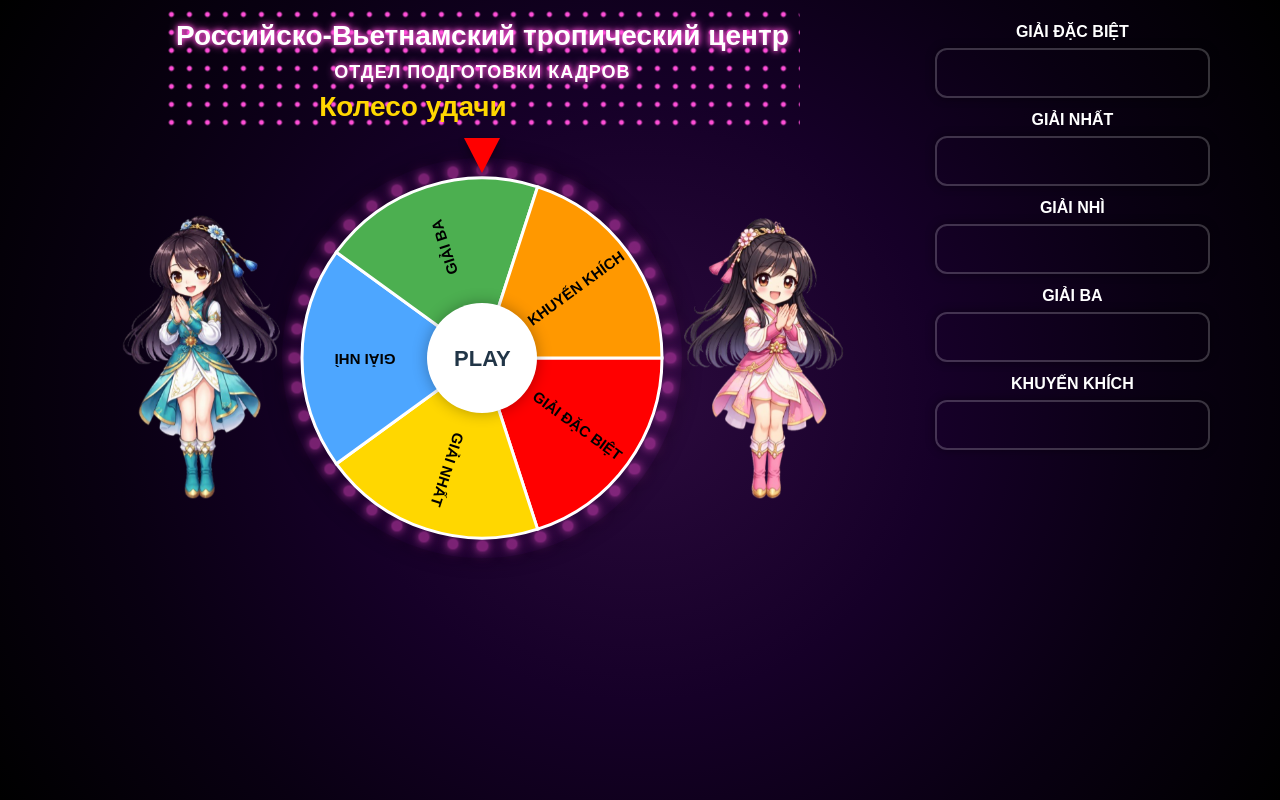
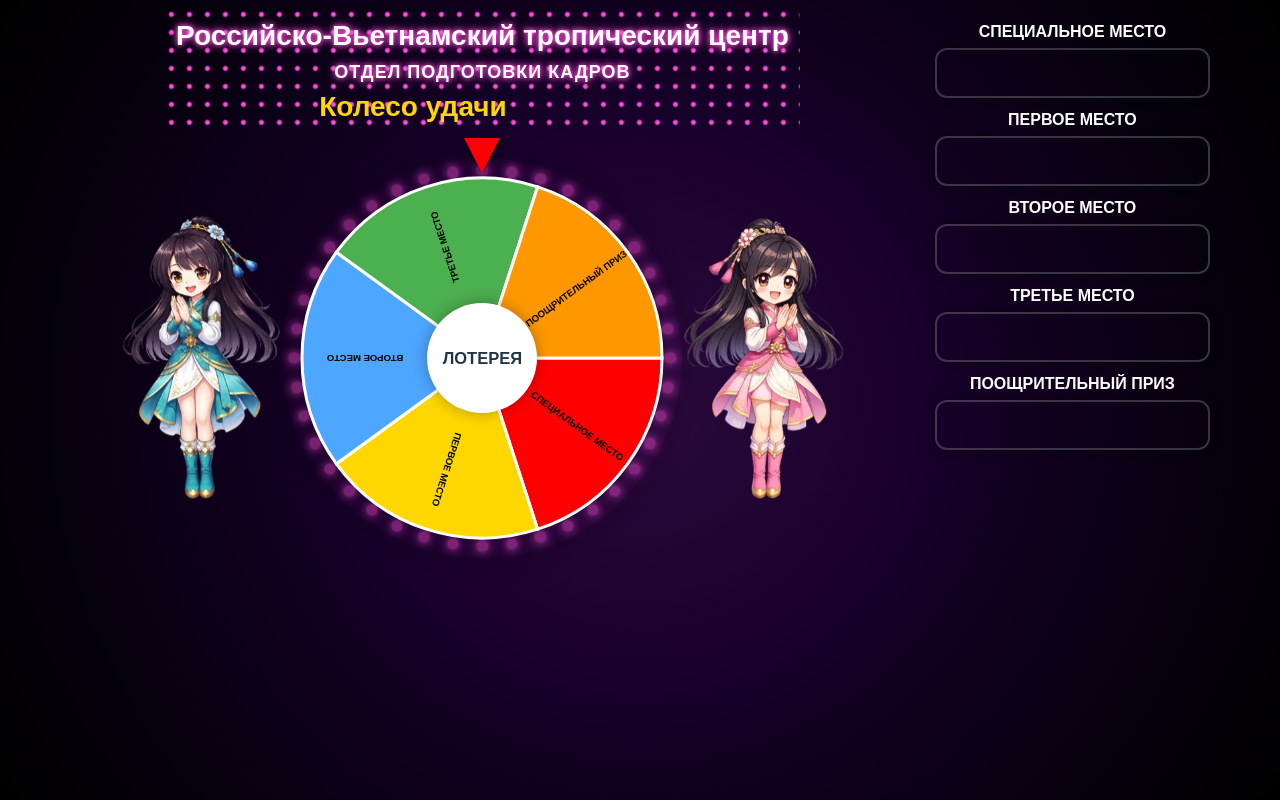
Before and after one commit to tesla-space/lucky_wheel, a React (Vite) app: page / in a window 1280 px wide. Built offline with nearby package versions, Linux system fonts and the light colour scheme.

Commit message:
Fix translate to russia

```diff
--- a/src/App.css
+++ b/src/App.css
@@ -133,7 +133,7 @@ body {
   position: absolute;
   bottom: 20px;
   padding: 18px 50px 18px 26px;
-  font-size: 30px;
+  font-size: 20px;
   font-weight: bold;
   color: #fff;
   background: linear-gradient(45deg, #ff9800, #ff5722);
@@ -225,7 +225,7 @@ body {
     transform: translateY(0);
   }
   50% {
-    transform: translateY(-5px);
+    transform: translateY(-8px);
   }
   100% {
     transform: translateY(0);
@@ -237,7 +237,7 @@ body {
     transform: scaleX(-1) translateY(0);
   }
   50% {
-    transform: scaleX(-1) translateY(-5px);
+    transform: scaleX(-1) translateY(-8px);
   }
   100% {
     transform: scaleX(-1) translateY(0);
--- a/src/components/innerWheel/InnerWheel.tsx
+++ b/src/components/innerWheel/InnerWheel.tsx
@@ -19,7 +19,7 @@ export default function InnerWheel({
 
   // Tỉ lệ inner wheel với wheel container
   const innerSize = wheelSize * 0.275; // 110/400 ≈ 0.275
-  const playFont = innerSize * 0.2; // font PLAY
+  const playFont = innerSize * 0.15; // font PLAY
   const numberFont = innerSize * 0.36; // font number
 
   return (
@@ -34,7 +34,7 @@ export default function InnerWheel({
         </div>
       ) : (
         <div className="play" style={{ fontSize: playFont }}>
-          PLAY
+          ЛОТЕРЕЯ
         </div>
       )}
     </div>
--- a/src/components/resultBoard/ResultBoard.css
+++ b/src/components/resultBoard/ResultBoard.css
@@ -32,10 +32,10 @@
   border-radius: 12px;
   display: flex;
   flex-wrap: wrap;
-  gap: 6px;
+  gap: 5px;
   justify-content: center;
   align-items: center;
-  padding: 10px;
+  padding: 8px;
 
   /* THÊM CÁI NÀY */
   box-shadow: 0 0 10px rgba(0, 0, 0, 0.4);
@@ -48,9 +48,9 @@
   text-align: center;
   background: rgba(255, 255, 255, 0.9);
   color: black;
-  padding: 6px 8px;
+  padding: 5px 7px;
   border-radius: 6px;
-  font-size: 14px;
+  font-size: 16px;
   font-weight: bold;
   animation: popIn 0.3s ease;
 }
--- a/src/components/resultBoard/ResultBoard.tsx
+++ b/src/components/resultBoard/ResultBoard.tsx
@@ -30,11 +30,17 @@ export default function ResultBoard({ results }: Props) {
 
   return (
     <div className="result-board">
-      {renderGroup("GIẢI ĐẶC BIỆT")}
-      {renderGroup("GIẢI NHẤT")}
-      {renderGroup("GIẢI NHÌ")}
-      {renderGroup("GIẢI BA")}
-      {renderGroup("KHUYẾN KHÍCH")}
+      {renderGroup("СПЕЦИАЛЬНОЕ МЕСТО")}
+      {renderGroup("ПЕРВОЕ МЕСТО")}
+      {renderGroup("ВТОРОЕ МЕСТО")}
+      {renderGroup("ТРЕТЬЕ МЕСТО")}
+      {renderGroup("ПООЩРИТЕЛЬНЫЙ ПРИЗ")}
     </div>
   );
 }
+
+// Giải đặc biệt → СПЕЦИАЛЬНОЕ МЕСТО
+// Giải nhất → ПЕРВОЕ МЕСТО
+// Giải nhì → ВТОРОЕ МЕСТО
+// Giải ba → ТРЕТЬЕ МЕСТО
+// Giải khuyến khích → ПООЩРИТЕЛЬНЫЙ ПРИЗ
--- a/src/components/wheel/WheelSVG.tsx
+++ b/src/components/wheel/WheelSVG.tsx
@@ -48,7 +48,7 @@ export default function WheelSVG({ wheelSize }: Props) {
   }
 
   const anglePerSector = 360 / prizes.length;
-  const fontSize = size <= 300 ? 8 : 15; // co theo wheelSize
+  const fontSize = size <= 300 ? 5 : 9.55; // co theo wheelSize
 
   return (
     <div className="wheel-container">
--- a/src/constants/prizes.ts
+++ b/src/constants/prizes.ts
@@ -1,12 +1,18 @@
 export const PRIZES: PrizeItem[] = [
-  { label: "GIẢI ĐẶC BIỆT", color: "#FF0000" },
-  { label: "GIẢI NHẤT", color: "#FFD700" },
-  { label: "GIẢI NHÌ", color: "#4DA6FF" },
-  { label: "GIẢI BA", color: "#4CAF50" },
-  { label: "KHUYẾN KHÍCH", color: "#FF9800" },
+  { label: "СПЕЦИАЛЬНОЕ МЕСТО", color: "#FF0000" },
+  { label: "ПЕРВОЕ МЕСТО", color: "#FFD700" },
+  { label: "ВТОРОЕ МЕСТО", color: "#4DA6FF" },
+  { label: "ТРЕТЬЕ МЕСТО", color: "#4CAF50" },
+  { label: "ПООЩРИТЕЛЬНЫЙ ПРИЗ", color: "#FF9800" },
 ];
 
 export type PrizeItem = {
   label: string;
   color: string;
 };
+
+// Giải đặc biệt → СПЕЦИАЛЬНОЕ МЕСТО
+// Giải nhất → ПЕРВОЕ МЕСТО
+// Giải nhì → ВТОРОЕ МЕСТО
+// Giải ba → ТРЕТЬЕ МЕСТО
+// Giải khuyến khích → ПООЩРИТЕЛЬНЫЙ ПРИЗ
--- a/src/hooks/useLuckyWheel.ts
+++ b/src/hooks/useLuckyWheel.ts
@@ -6,11 +6,11 @@ import { PRIZES } from "../constants/prizes";
 export type PrizeType = (typeof PRIZES)[number]["label"];
 /* cấu hình số lượng giải */
 const PRIZE_CONFIG: Record<PrizeType, number> = {
-  "GIẢI ĐẶC BIỆT": 1,
-  "GIẢI NHẤT": 1,
-  "GIẢI NHÌ": 2,
-  "GIẢI BA": 3,
-  "KHUYẾN KHÍCH": 10,
+  "СПЕЦИАЛЬНОЕ МЕСТО": 1,
+  "ПЕРВОЕ МЕСТО": 1,
+  "ВТОРОЕ МЕСТО": 2,
+  "ТРЕТЬЕ МЕСТО": 3,
+  "ПООЩРИТЕЛЬНЫЙ ПРИЗ": 10,
 };
 
 /* shuffle Fisher–Yates */
@@ -38,13 +38,15 @@ export default function useLuckyWheel() {
   }
 
   if (!prizePool.current) {
-    const khuyenKhich = Array(PRIZE_CONFIG["KHUYẾN KHÍCH"]).fill(
-      "KHUYẾN KHÍCH",
+    const khuyenKhich = Array(PRIZE_CONFIG["ПООЩРИТЕЛЬНЫЙ ПРИЗ"]).fill(
+      "ПООЩРИТЕЛЬНЫЙ ПРИЗ",
     );
-    const giaiBa = Array(PRIZE_CONFIG["GIẢI BA"]).fill("GIẢI BA");
-    const giaiNhi = Array(PRIZE_CONFIG["GIẢI NHÌ"]).fill("GIẢI NHÌ");
-    const giaiNhat = Array(PRIZE_CONFIG["GIẢI NHẤT"]).fill("GIẢI NHẤT");
-    const dacBiet = Array(PRIZE_CONFIG["GIẢI ĐẶC BIỆT"]).fill("GIẢI ĐẶC BIỆT");
+    const giaiBa = Array(PRIZE_CONFIG["ТРЕТЬЕ МЕСТО"]).fill("ТРЕТЬЕ МЕСТО");
+    const giaiNhi = Array(PRIZE_CONFIG["ВТОРОЕ МЕСТО"]).fill("ВТОРОЕ МЕСТО");
+    const giaiNhat = Array(PRIZE_CONFIG["ПЕРВОЕ МЕСТО"]).fill("ПЕРВОЕ МЕСТО");
+    const dacBiet = Array(PRIZE_CONFIG["СПЕЦИАЛЬНОЕ МЕСТО"]).fill(
+      "СПЕЦИАЛЬНОЕ МЕСТО",
+    );
 
     //QUAN TRỌNG: đảo ngược vì dùng pop()
     prizePool.current = [
@@ -92,3 +94,9 @@ export default function useLuckyWheel() {
 
   return { draw };
 }
+
+// Giải đặc biệt → СПЕЦИАЛЬНОЕ МЕСТО
+// Giải nhất → ПЕРВОЕ МЕСТО
+// Giải nhì → ВТОРОЕ МЕСТО
+// Giải ba → ТРЕТЬЕ МЕСТО
+// Giải khuyến khích → ПООЩРИТЕЛЬНЫЙ ПРИЗ
--- a/src/hooks/useSpinWheel.ts
+++ b/src/hooks/useSpinWheel.ts
@@ -218,7 +218,7 @@ export default function useSpinWheel() {
 
       setTimeout(() => {
         const formattedNumber = String(targetNumber).padStart(3, "0");
-        const message = `Chúc mừng số: ${formattedNumber} - ${prize}`;
+        const message = `ПОЗДРАВЛЯЕМ! ВЫПАЛ НОМЕР: ${formattedNumber} - ${prize}`;
 
         setResult(message);
         setSpinning(false);
```
Also changed, not shown: src/components/innerWheel/NumberRoll.tsx (+12 -0 lines).
